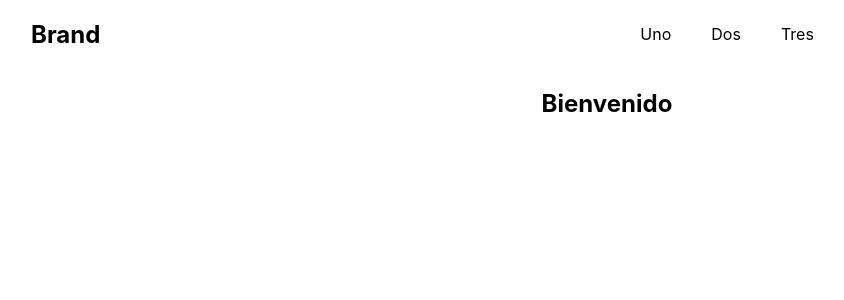
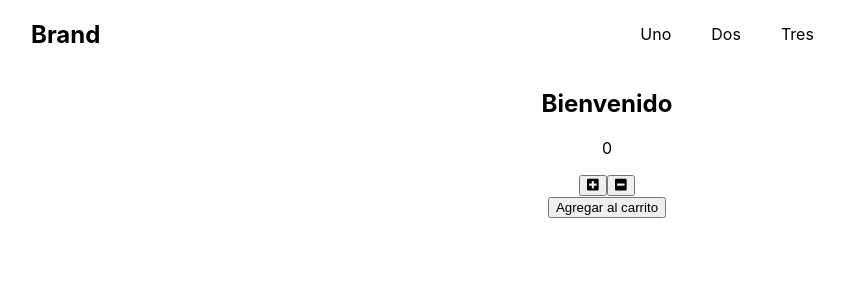
Before and after one commit to lanattigabriel/lanatti-react, a React (Create React App) app: page / in a window 1280 px wide. Shown: the top 300 px of the page, without its empty margins (33-877 px from the left). Built offline with nearby package versions, Linux system fonts and the light colour scheme.

Commit message:
ItemCount

```diff
--- /dev/null
+++ b/src/components/NavBar/ItemCount/ItemCount.jsx
@@ -0,0 +1,40 @@
+import React, {useState} from 'react';
+import { FontAwesomeIcon } from '@fortawesome/react-fontawesome';
+import { faPlusSquare } from '@fortawesome/free-solid-svg-icons';
+import { faMinusSquare } from '@fortawesome/free-solid-svg-icons';
+
+const ItemCount = ({stock, initial}) => {
+    const [cantidad, setCantidad] = useState(0);
+
+    function sumar(){
+        if (cantidad < stock) {
+            setCantidad(cantidad + 1)
+        }
+    };
+
+    function restar() {
+        if (cantidad > initial) {
+            setCantidad(cantidad - 1)
+        }
+    };
+
+    function onAdd() {
+        console.log(`Agregaste ${cantidad} productos`)
+    }
+
+    return(
+        <>
+        <div>
+            <p>{cantidad}</p>
+            <button onClick={sumar}><FontAwesomeIcon icon={faPlusSquare}/></button>
+            <button onClick={restar}><FontAwesomeIcon icon={faMinusSquare}/></button>
+        </div>
+
+        <div>
+            <button onClick={onAdd} >Agregar al carrito</button>
+        </div>
+        </>
+    )
+}
+
+export default ItemCount;
--- a/src/components/NavBar/ItemListContainer/ItemListContainer.jsx
+++ b/src/components/NavBar/ItemListContainer/ItemListContainer.jsx
@@ -1,10 +1,12 @@
 import React from 'react';
+import ItemCount from '../ItemCount/ItemCount'
 
 
 const ItemListContainer = (props) => {
     return(
         <section className="itemListContainer">
             <h1>{props.greeting}</h1>
+            <ItemCount stock={10} initial={1} />
         </section>
     )
 }
```
